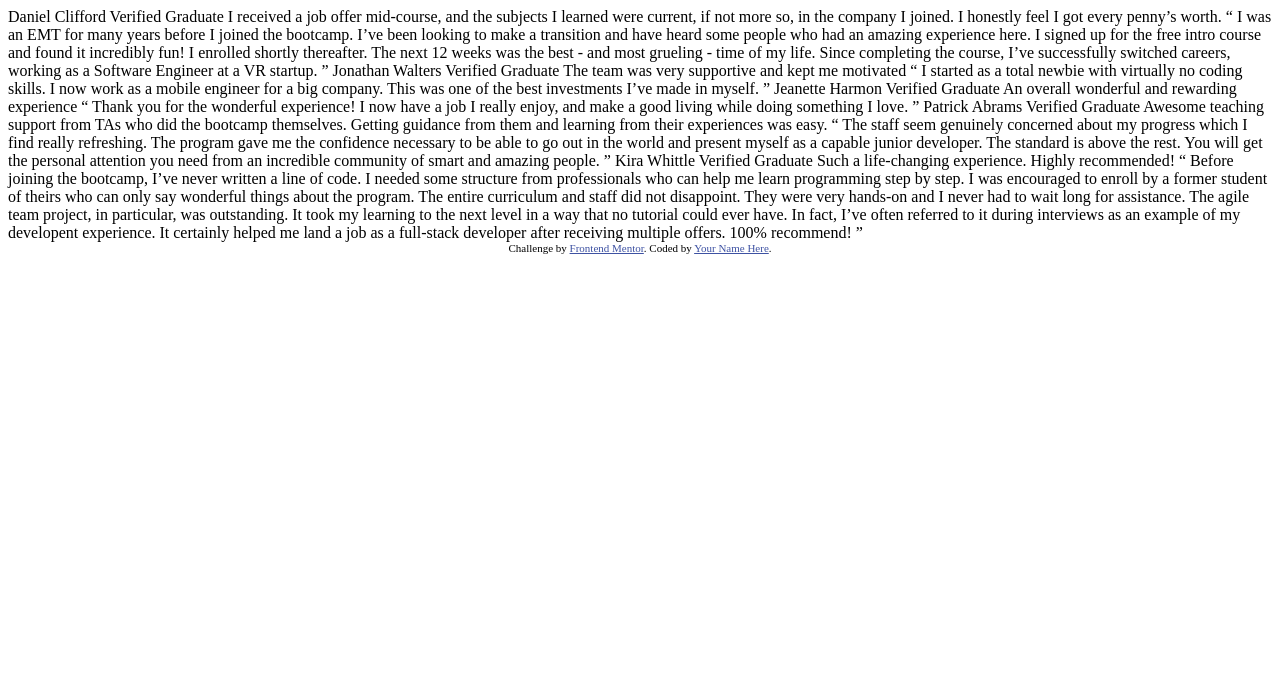
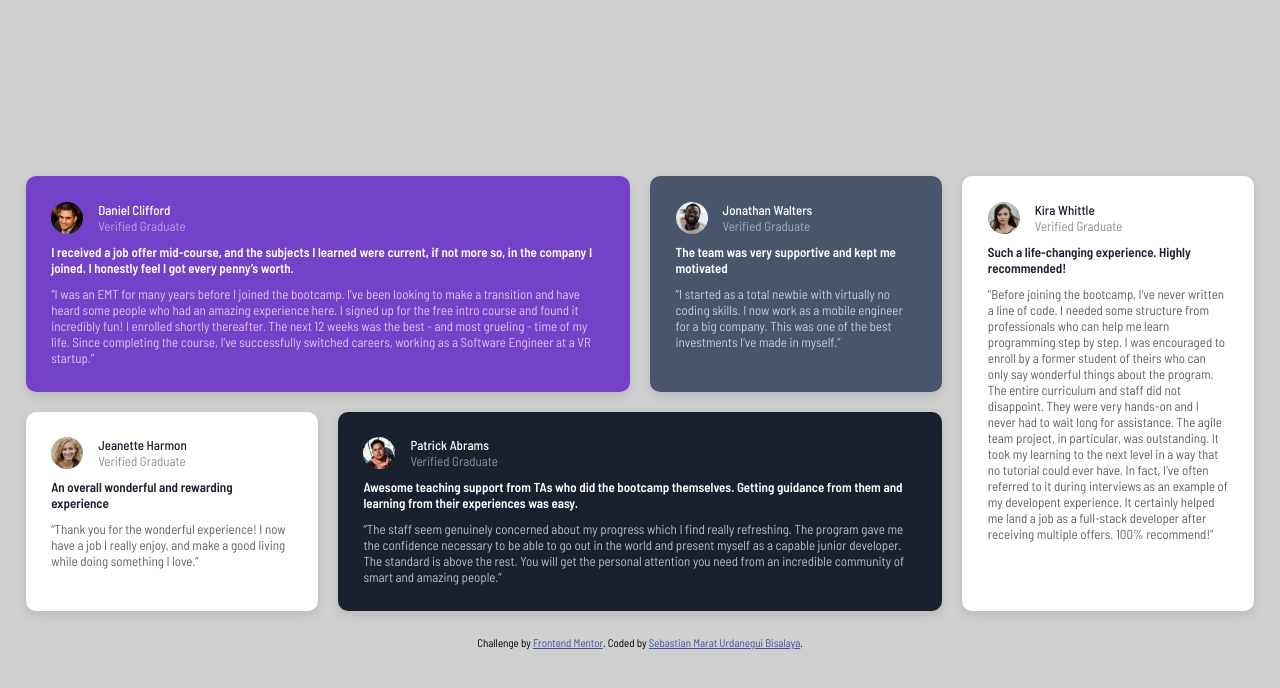
Before and after one commit to SebastianUrdaneguiBisalaya/2-activity-grid-sprint-1, a plain HTML site: page index.html in a window 1280 px wide. Drawn offline with Linux system fonts and the light colour scheme.

Commit message:
add: Testimonial Section

```diff
--- a/index.html
+++ b/index.html
@@ -1,76 +1,159 @@
 <!DOCTYPE html>
 <html lang="en">
   <head>
-  <meta charset="UTF-8">
-  <meta name="viewport" content="width=device-width, initial-scale=1.0"> <!-- displays site properly based on user's device -->
-
-  <link rel="icon" type="image/png" sizes="32x32" href="./images/favicon-32x32.png">
-
-  <title>Frontend Mentor | [Challenge Name Here]</title>
-
-  <!-- Feel free to remove these styles or customise in your own stylesheet 👍 -->
-  <style>
-    .attribution { font-size: 11px; text-align: center; }
-    .attribution a { color: hsl(228, 45%, 44%); }
-  </style>
+    <meta charset="UTF-8" />
+    <meta name="viewport" content="width=device-width, initial-scale=1.0" />
+    <link
+      rel="icon"
+      type="image/png"
+      sizes="32x32"
+      href="./images/favicon-32x32.png"
+    />
+    <link rel="stylesheet" href="style.css" />
+    <link rel="preconnect" href="https://fonts.googleapis.com" />
+    <link rel="preconnect" href="https://fonts.gstatic.com" crossorigin />
+    <link
+      href="https://fonts.googleapis.com/css2?family=Barlow+Semi+Condensed:ital,wght@0,100;0,200;0,300;0,400;0,500;0,600;0,700;0,800;0,900;1,100;1,200;1,300;1,400;1,500;1,600;1,700;1,800;1,900&display=swap"
+      rel="stylesheet"
+    />
+    <title>Frontend Mentor | Testimonial Grid Section</title>
   </head>
   <body>
-  Daniel Clifford
-  Verified Graduate
-
-  I received a job offer mid-course, and the subjects I learned were current, if not more so,
-  in the company I joined. I honestly feel I got every penny’s worth.
-
-  “ I was an EMT for many years before I joined the bootcamp. I’ve been looking to make a
-  transition and have heard some people who had an amazing experience here. I signed up
-  for the free intro course and found it incredibly fun! I enrolled shortly thereafter.
-  The next 12 weeks was the best - and most grueling - time of my life. Since completing
-  the course, I’ve successfully switched careers, working as a Software Engineer at a VR startup. ”
-
-  Jonathan Walters
-  Verified Graduate
-
+    <div class="testimonial">
+      <div class="testimonial_card testimonial_daniel">
+        <div class="testimonial_profile">
+          <img
+            class="testimonial_img"
+            src="./images/image-daniel.jpg"
+            alt="Daniel Clifford"
+          />
+          <div class="testomianlInfoAuthor">
+            <p class="testimonial_author">Daniel Clifford</p>
+            <p class="testimonial_author-verified">Verified Graduate</p>
+          </div>
+        </div>
+        <p class="testimonial_title">
+          I received a job offer mid-course, and the subjects I learned were
+          current, if not more so, in the company I joined. I honestly feel I
+          got every penny’s worth.
+        </p>
+        <p class="testimonial_quote">
+          “I was an EMT for many years before I joined the bootcamp. I’ve been
+          looking to make a transition and have heard some people who had an
+          amazing experience here. I signed up for the free intro course and
+          found it incredibly fun! I enrolled shortly thereafter. The next 12
+          weeks was the best - and most grueling - time of my life. Since
+          completing the course, I’ve successfully switched careers, working as
+          a Software Engineer at a VR startup.”
+        </p>
+      </div>
+      <div class="testimonial_card testimonial_jonathan">
+        <div class="testimonial_profile">
+          <img
+            class="testimonial_img"
+            src="./images/image-jonathan.jpg"
+            alt="Jonathan Walters"
+          />
+          <div class="testomianlInfoAuthor">
+            <p class="testimonial_author">Jonathan Walters</p>
+            <p class="testimonial_author-verified">Verified Graduate</p>
+          </div>
+        </div>
+        <p class="testimonial_title">
           The team was very supportive and kept me motivated
-
-  “ I started as a total newbie with virtually no coding skills. I now work as a mobile engineer
-  for a big company. This was one of the best investments I’ve made in myself. ”
-
-  Jeanette Harmon
-  Verified Graduate
-
+        </p>
+        <p class="testimonial_quote">
+          “I started as a total newbie with virtually no coding skills. I now
+          work as a mobile engineer for a big company. This was one of the best
+          investments I’ve made in myself.”
+        </p>
+      </div>
+      <div class="testimonial_card testimonial_jeanette">
+        <div class="testimonial_profile">
+          <img
+            class="testimonial_img"
+            src="./images/image-jeanette.jpg"
+            alt="Jeanette Harmon"
+          />
+          <div class="testomianlInfoAuthor">
+            <p class="testimonial_author">Jeanette Harmon</p>
+            <p class="testimonial_author-verified">Verified Graduate</p>
+          </div>
+        </div>
+        <p class="testimonial_title">
           An overall wonderful and rewarding experience
-
-  “ Thank you for the wonderful experience! I now have a job I really enjoy, and make a good living
-  while doing something I love. ”
-
-  Patrick Abrams
-  Verified Graduate
-
-  Awesome teaching support from TAs who did the bootcamp themselves. Getting guidance from them and
-  learning from their experiences was easy.
-
-  “ The staff seem genuinely concerned about my progress which I find really refreshing. The program
-  gave me the confidence necessary to be able to go out in the world and present myself as a capable
-  junior developer. The standard is above the rest. You will get the personal attention you need from
-  an incredible community of smart and amazing people. ”
-
-  Kira Whittle
-  Verified Graduate
-
+        </p>
+        <p class="testimonial_quote">
+          “Thank you for the wonderful experience! I now have a job I really
+          enjoy, and make a good living while doing something I love.”
+        </p>
+      </div>
+      <div class="testimonial_card testimonial_patrick">
+        <div class="testimonial_profile">
+          <img
+            class="testimonial_img"
+            src="./images/image-patrick.jpg"
+            alt="Patrick Abrams"
+          />
+          <div class="testomianlInfoAuthor">
+            <p class="testimonial_author">Patrick Abrams</p>
+            <p class="testimonial_author-verified">Verified Graduate</p>
+          </div>
+        </div>
+        <p class="testimonial_title">
+          Awesome teaching support from TAs who did the bootcamp themselves.
+          Getting guidance from them and learning from their experiences was
+          easy.
+        </p>
+        <p class="testimonial_quote">
+          “The staff seem genuinely concerned about my progress which I find
+          really refreshing. The program gave me the confidence necessary to be
+          able to go out in the world and present myself as a capable junior
+          developer. The standard is above the rest. You will get the personal
+          attention you need from an incredible community of smart and amazing
+          people.”
+        </p>
+      </div>
+      <div class="testimonial_card testimonial_kira">
+        <div class="testimonial_profile">
+          <img
+            class="testimonial_img"
+            src="./images/image-kira.jpg"
+            alt="Kira Whittle"
+          />
+          <div class="testomianlInfoAuthor">
+            <p class="testimonial_author">Kira Whittle</p>
+            <p class="testimonial_author-verified">Verified Graduate</p>
+          </div>
+        </div>
+        <p class="testimonial_title">
           Such a life-changing experience. Highly recommended!
-
-  “ Before joining the bootcamp, I’ve never written a line of code. I needed some structure from
-  professionals who can help me learn programming step by step. I was encouraged to enroll by a former
-  student of theirs who can only say wonderful things about the program. The entire curriculum and staff
-  did not disappoint. They were very hands-on and I never had to wait long for assistance. The agile team
-  project, in particular, was outstanding. It took my learning to the next level in a way that no tutorial
-  could ever have. In fact, I’ve often referred to it during interviews as an example of my developent
-  experience. It certainly helped me land a job as a full-stack developer after receiving multiple offers.
-  100% recommend! ”
+        </p>
+        <p class="testimonial_quote">
+          “Before joining the bootcamp, I’ve never written a line of code. I
+          needed some structure from professionals who can help me learn
+          programming step by step. I was encouraged to enroll by a former
+          student of theirs who can only say wonderful things about the program.
+          The entire curriculum and staff did not disappoint. They were very
+          hands-on and I never had to wait long for assistance. The agile team
+          project, in particular, was outstanding. It took my learning to the
+          next level in a way that no tutorial could ever have. In fact, I’ve
+          often referred to it during interviews as an example of my developent
+          experience. It certainly helped me land a job as a full-stack
+          developer after receiving multiple offers. 100% recommend!”
+        </p>
+      </div>
+    </div>
 
     <div class="attribution">
-    Challenge by <a href="https://www.frontendmentor.io?ref=challenge" target="_blank">Frontend Mentor</a>.
-    Coded by <a href="#">Your Name Here</a>.
+      Challenge by
+      <a href="https://www.frontendmentor.io?ref=challenge" target="_blank"
+        >Frontend Mentor</a
+      >. Coded by
+      <a
+        href="https://github.com/SebastianUrdaneguiBisalaya/2-activity-grid-sprint-1"
+        >Sebastian Marat Urdanegui Bisalaya</a
+      >.
     </div>
   </body>
 </html>
--- /dev/null
+++ b/style.css
@@ -0,0 +1,218 @@
+:root {
+    --margin-zero: 0px;
+    --padding-zero: 0px;
+
+    --padding-base-rem: 1.6rem;
+
+    --color-white: hsl(0,0%,100%);
+    --color-dark-blackish-blue: hsl(219, 29%, 14%);
+    --color-dark-grayish-blue: hsl(217, 19%, 35%);
+    --color-violet: hsl(263, 55%, 52%);
+    --color-gray: hsl(0, 0%, 81%);
+    --color-grayish-blue: hsl(210, 46%, 95%);
+
+    --fontweight-600: 600;
+    --fontweight-500: 500;
+
+    --max-width: 1440px;
+
+    --opacity-50: 50%;
+    --opacity-70: 70%;
+}
+
+*,
+*::before,
+*::after {
+    box-sizing: border-box;
+}
+
+body {
+    margin: var(--margin-zero);
+    padding: var(--padding-zero);
+    display: flex;
+    justify-content: center;
+    align-items: center;
+    flex-direction: column;
+    font-family: 'Barlow Semi Condensed', sans-serif;
+    min-height: 100vh;
+    font-size: 13px;
+    background-color: var(--color-gray);
+}
+
+p {
+    margin: var(--margin-zero);
+    padding: var(--padding-zero);
+}
+
+img {
+    width: 2rem;
+    height: 2rem;
+}
+
+.testimonial {
+    max-width: var(--max-width);
+    display: grid;
+    grid-template-columns: 1fr;
+    gap: 1.6rem;
+    padding: var(--padding-base-rem);
+}
+
+.testimonial_card {
+    padding: var(--padding-base-rem);
+    display: flex;
+    flex-direction: column;
+    align-items: flex-start;
+    border-radius: 10px;
+    box-shadow: 0px 4px 12px rgba(0,0,0,0.1);
+    transition: transform 0.5s ease-in-out;
+}
+
+.testimonial_card:hover {
+    transform: scale(1.03);
+}
+
+.testimonial_daniel {
+    background-color: var(--color-violet);
+}
+.testimonial_jonathan {
+    background-color: var(--color-dark-grayish-blue);
+}
+.testimonial_jeanette {
+    background-color: var(--color-white);
+}
+.testimonial_patrick {
+    background-color: var(--color-dark-blackish-blue);
+}
+.testimonial_kira {
+    background-color: var(--color-white);
+}
+
+.testimonial_profile {
+    display: flex;
+    flex-direction: row;
+}
+
+.testimonial_img {
+    margin-right: 15px;
+    border-radius: 50%;
+}
+
+.testomianlInfoAuthor {
+    display: flex;
+    flex-direction: column;
+    align-items: center;
+    justify-content: center;
+    align-items: flex-start;
+}
+
+.testimonial_author {
+    color: var(--color-white);
+    font-weight: var(--fontweight-500);
+}
+
+.testimonial_jeanette .testimonial_author,
+.testimonial_kira .testimonial_author {
+    color: var(--color-dark-blackish-blue);
+}
+
+.testimonial_author-verified {
+    color: var(--color-white);
+    opacity: var(--opacity-50);
+}
+
+.testimonial_jeanette .testimonial_author-verified,
+.testimonial_kira .testimonial_author-verified {
+    color: var(--color-dark-blackish-blue);
+    opacity: var(--opacity-50);
+}
+
+.testimonial_title {
+    padding-top: 10px;
+    padding-bottom: 10px;
+    font-weight: var(--fontweight-600);
+    color: var(--color-white)
+}
+
+.testimonial_jeanette .testimonial_title,
+.testimonial_kira .testimonial_title {
+    color: var(--color-dark-blackish-blue)
+}
+
+.testimonial_quote {
+    color: var(--color-white);
+    opacity: var(--opacity-70);
+}
+
+.testimonial_jeanette .testimonial_quote,
+.testimonial_kira .testimonial_quote {
+    color: var(--color-dark-blackish-blue);
+    opacity: var(--opacity-70);
+}
+
+@media (width >= 440px) and (width <= 972px) {
+    .testimonial {
+        display: grid;
+        grid-template-columns: 1fr 1fr;
+        grid-template-areas:
+        "container_daniel container_jonathan"
+        "container_daniel container_jeanette"
+        "container_patrick container_patrick"
+        "container_kira container_kira";
+        gap: 20px;
+        padding: var(--padding-base-rem);
+    }
+
+    .testimonial_daniel {
+        grid-area: container_daniel;
+    }
+    .testimonial_jonathan {
+        grid-area: container_jonathan;
+    }
+    .testimonial_jeanette {
+        grid-area: container_jeanette;
+    }
+    .testimonial_patrick {
+        grid-area: container_patrick;
+    }
+    .testimonial_kira {
+        grid-area: container_kira;
+    }
+
+}
+
+@media (width > 972px) {
+    .testimonial {
+        display: grid;
+        grid-template-columns: 1fr 1fr 1fr 1fr;
+        grid-template-areas:
+        "container_daniel container_daniel container_jonathan container_kira"
+        "container_jeanette container_patrick container_patrick container_kira";
+        gap: 20px;
+        padding: var(--padding-base-rem);
+    }
+
+    .testimonial_daniel {
+        grid-area: container_daniel;
+    }
+    .testimonial_jonathan {
+        grid-area: container_jonathan;
+    }
+    .testimonial_jeanette {
+        grid-area: container_jeanette;
+    }
+    .testimonial_patrick {
+        grid-area: container_patrick;
+    }
+    .testimonial_kira {
+        grid-area: container_kira;
+    }
+}
+
+.attribution {
+    font-size: 11px;
+    text-align: center;
+}
+
+.attribution a {
+    color: hsl(228, 45%, 44%);
+}
```
Also changed, not shown: 1 other file. Lines whose indentation alone changed are shown as unchanged.
